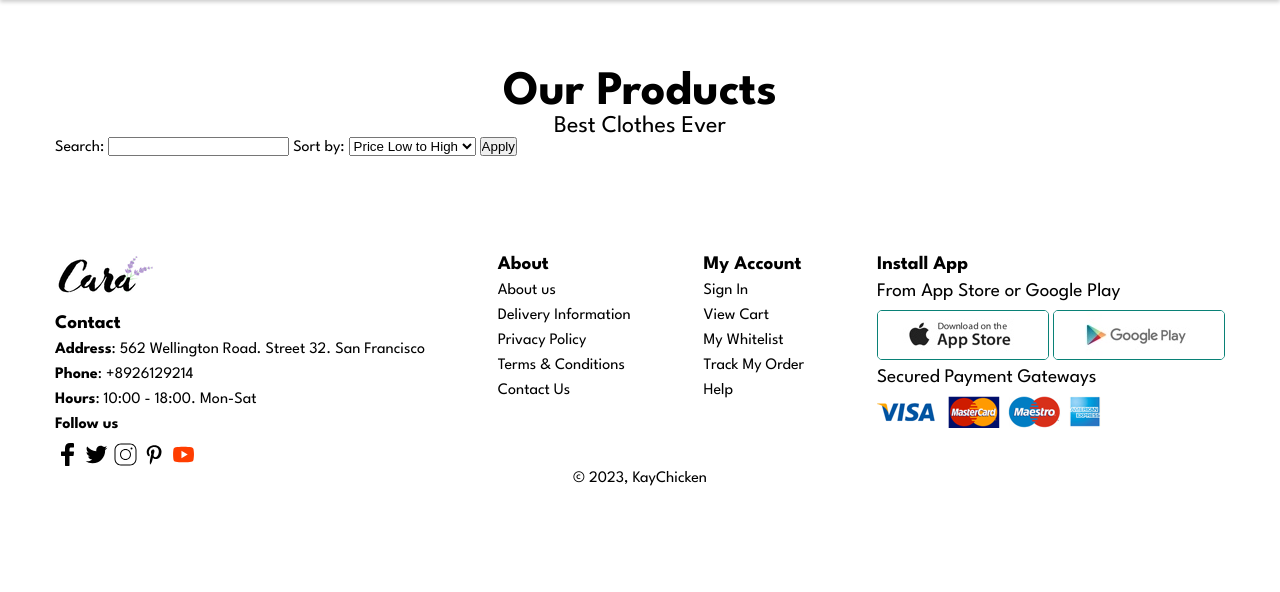
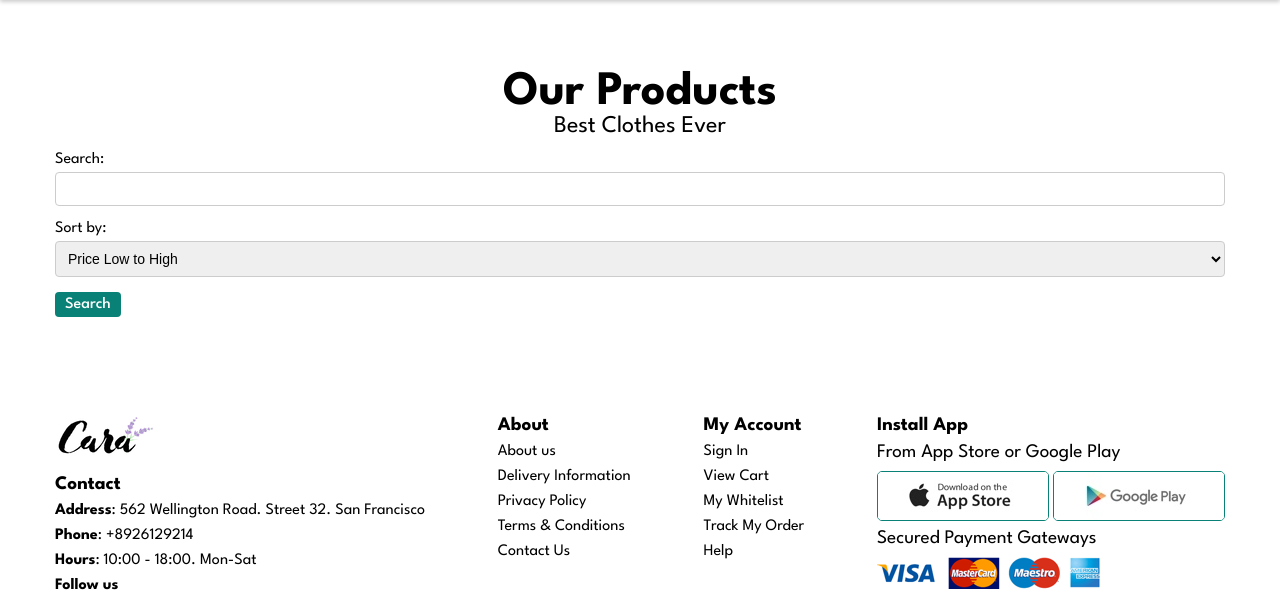
Before and after one commit to KayChicken/Clothing-Store, a PHP site: page /shop.php in a window 1280 px wide. Shown: the part 74-666 px from the top of the page. Run offline with PHP 8.4, Linux system fonts and the light colour scheme; data that the repository does not hold is empty.

Commit message:
add styles

```diff
--- a/admin-items-change-full.php
+++ b/admin-items-change-full.php
@@ -1,6 +1,8 @@
 <head>
     <link rel="stylesheet" href="style.css">
     <link rel="stylesheet" href="admin-items.css">
+    <link href="https://fonts.googleapis.com/css2?family=League+Spartan:wght@100;300;400;500;700&display=swap"
+        rel="stylesheet">
 </head>
 
 <body>
--- a/admin-items-change.php
+++ b/admin-items-change.php
@@ -1,6 +1,8 @@
 <head>
     <link rel="stylesheet" href="style.css">
     <link rel="stylesheet" href="admin-items-change.css">
+    <link href="https://fonts.googleapis.com/css2?family=League+Spartan:wght@100;300;400;500;700&display=swap"
+        rel="stylesheet">
 </head>
 
 <body>
--- a/admin-items-create.php
+++ b/admin-items-create.php
@@ -7,6 +7,8 @@ include('./components/header.php');
     <title>Create Item</title>
     <link rel="stylesheet" href="style.css">
     <link rel="stylesheet" href="admin-items.css">
+    <link href="https://fonts.googleapis.com/css2?family=League+Spartan:wght@100;300;400;500;700&display=swap"
+        rel="stylesheet">
 
 </head>
 
--- a/admin-orders-active.php
+++ b/admin-orders-active.php
@@ -15,6 +15,8 @@ if ($orders) {
 <head>
     <link rel="stylesheet" href="style.css">
     <link rel="stylesheet" href="admin-orders-active.css">
+    <link href="https://fonts.googleapis.com/css2?family=League+Spartan:wght@100;300;400;500;700&display=swap"
+        rel="stylesheet">
 </head>
 
 <body>
--- a/admin-orders-delete.php
+++ b/admin-orders-delete.php
@@ -15,6 +15,8 @@ if ($orders) {
 <head>
     <link rel="stylesheet" href="style.css">
     <link rel="stylesheet" href="admin-orders-active.css">
+    <link href="https://fonts.googleapis.com/css2?family=League+Spartan:wght@100;300;400;500;700&display=swap"
+        rel="stylesheet">
 </head>
 
 <body>
--- a/admin-orders-payment.php
+++ b/admin-orders-payment.php
@@ -6,6 +6,8 @@ include('./db.php')
 <head>
     <link rel="stylesheet" href="style.css">
     <link rel="stylesheet" href="admin-orders-active.css">
+    <link href="https://fonts.googleapis.com/css2?family=League+Spartan:wght@100;300;400;500;700&display=swap"
+        rel="stylesheet">
 </head>
 
 <body>
--- a/components/header.php
+++ b/components/header.php
@@ -98,7 +98,7 @@ if (!isset($_SESSION['cart'])) {
                     ";
 
                         if ($_SESSION['user']['role'] == 2) {
-                            echo "<a href='./admin.php'>Admin panel</a>";
+                            echo "<a href='./admin.php' class='admin-panel'>Admin panel</a>";
                         }
                     } else {
                         echo "<a href='./login.php' class='login-btn'>Log In</a>";
--- a/shop.php
+++ b/shop.php
@@ -39,18 +39,21 @@
                 <div class="products__content">
                     <h1 class="products__feature">Our Products</h1>
                     <p class="products__collection">Best Clothes Ever</p>
-                    <form method="GET" action="">
-                        <label for="search">Search:</label>
-                        <input type="text" name="search" id="search"
-                            value="<?php echo isset($_GET['search']) ? $_GET['search'] : ''; ?>">
+                    <form method="GET" action="" class="form-search">
+                        <div class='search-input'>
+                            <label for="search">Search:</label>
+                            <input type="text" name="search" id="search" class='search-item'
+                                value="<?php echo isset($_GET['search']) ? $_GET['search'] : ''; ?>">
+                        </div>
+                        <div class='search-input'>
+                            <label for="sort">Sort by:</label>
+                            <select name="sort" id="sort" class='search-item-select'>
+                                <option value="asc" class="search-item-select__option">Price Low to High</option>
+                                <option value="desc" class="search-item-select__option">Price High to Low</option>
+                            </select>
 
-                        <label for="sort">Sort by:</label>
-                        <select name="sort" id="sort">
-                            <option value="asc">Price Low to High</option>
-                            <option value="desc">Price High to Low</option>
-                        </select>
-
-                        <input type="submit" value="Apply">
+                        </div>
+                        <input type="submit" class="search-btn" value="Search">
                     </form>
                     <div class="products__container">
                         <?php
--- a/style.css
+++ b/style.css
@@ -107,6 +107,38 @@ li {
 
 
 }
+
+.admin-panel__navigation {
+    margin-top: 10px;
+}
+
+.admin-panel__li {
+    margin-top: 15px;
+}
+
+.admin-panel-title {
+    margin-top: 15px;
+}
+
+
+.admin-panel__link {
+
+    font-size: 1.3rem;
+}
+
+.admin-panel {
+    border: 1px solid #3585cb;
+    border-radius: 5px;
+    padding: 5px;
+    color: #fff;
+    background-color: #3585cb;
+}
+
+
+.items-panel-title {
+    margin-top: 15px;
+}
+
 
 
 .login-btn {
@@ -310,11 +342,11 @@ li {
     cursor: pointer;
     font-size: 0.85rem;
     border: transparent;
-    margin-top  : 15px !important;
+    margin-top: 15px !important;
     margin-bottom: 15px;
     background-color: #af2b2b;
-    color : #fff;
-    padding : 5px;
+    color: #fff;
+    padding: 5px;
     border-radius: 5px;
     outline: none;
 }
@@ -792,8 +824,39 @@ footer {
     border: transparent;
     margin-bottom: 15px;
     background-color: #af2b2b;
-    color : #fff;
-    padding : 5px;
+    color: #fff;
+    padding: 5px;
     border-radius: 5px;
     outline: none;
 }
+
+
+
+.search-item[type="text"],
+.search-item-select {
+    width: 100%;
+    padding: 8px;
+    box-sizing: border-box;
+    margin-top: 5px;
+    border: 1px solid #ccc;
+    border-radius: 4px;
+    font-size: 14px;
+}
+
+.search-btn {
+    font-family: 'League Spartan', sans-serif;
+    font-weight: 500;
+    margin-top: 15px;
+    background-color: #098176;
+    color: #fff;
+    padding: 5px 10px;
+    border: none;
+    border-radius: 4px;
+    cursor: pointer;
+
+    font-size: 1rem;
+}
+
+.search-input {
+    margin-top: 15px;
+}
```
Also changed, not shown: admin-items.php (+16 -7 lines), admin-orders.php (+13 -5 lines), admin.php (+8 -5 lines).
